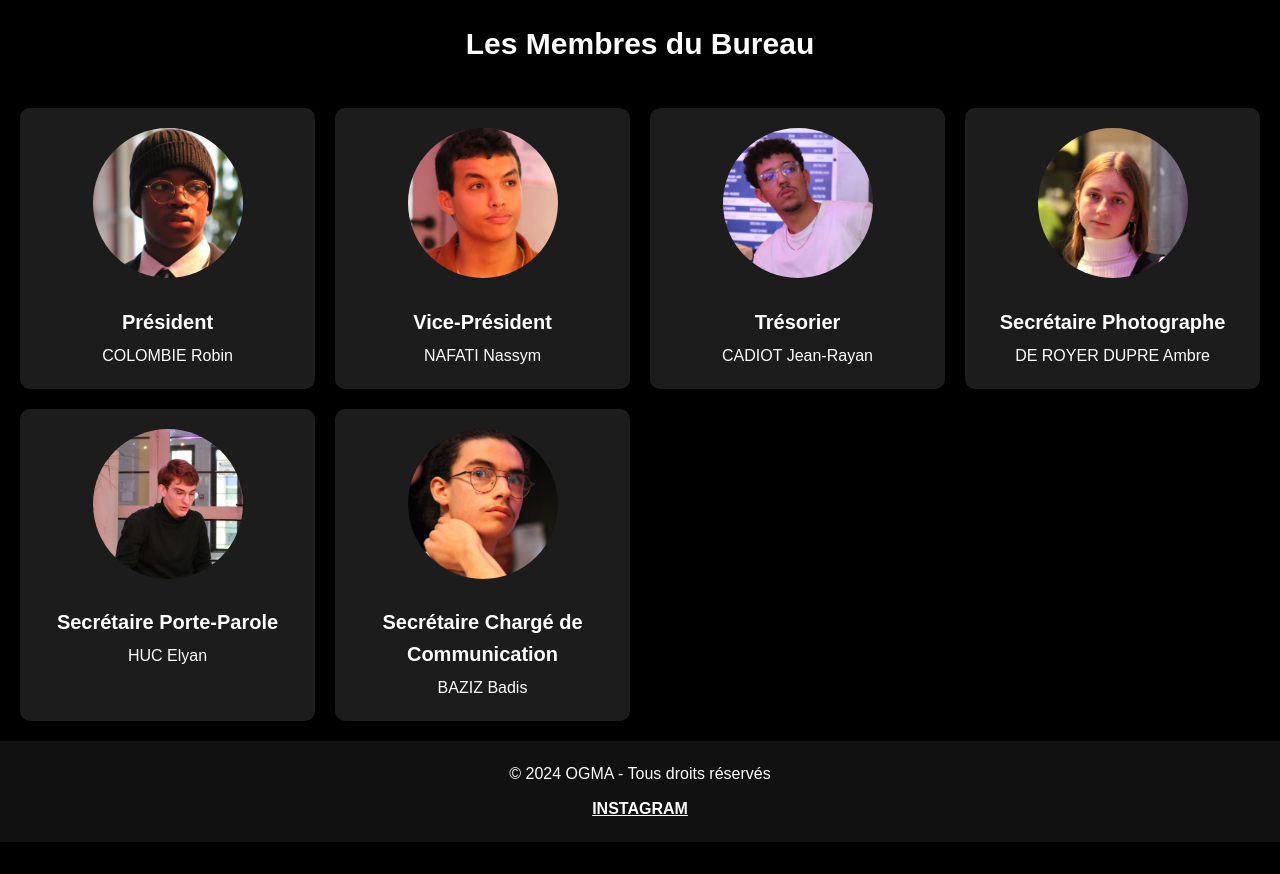
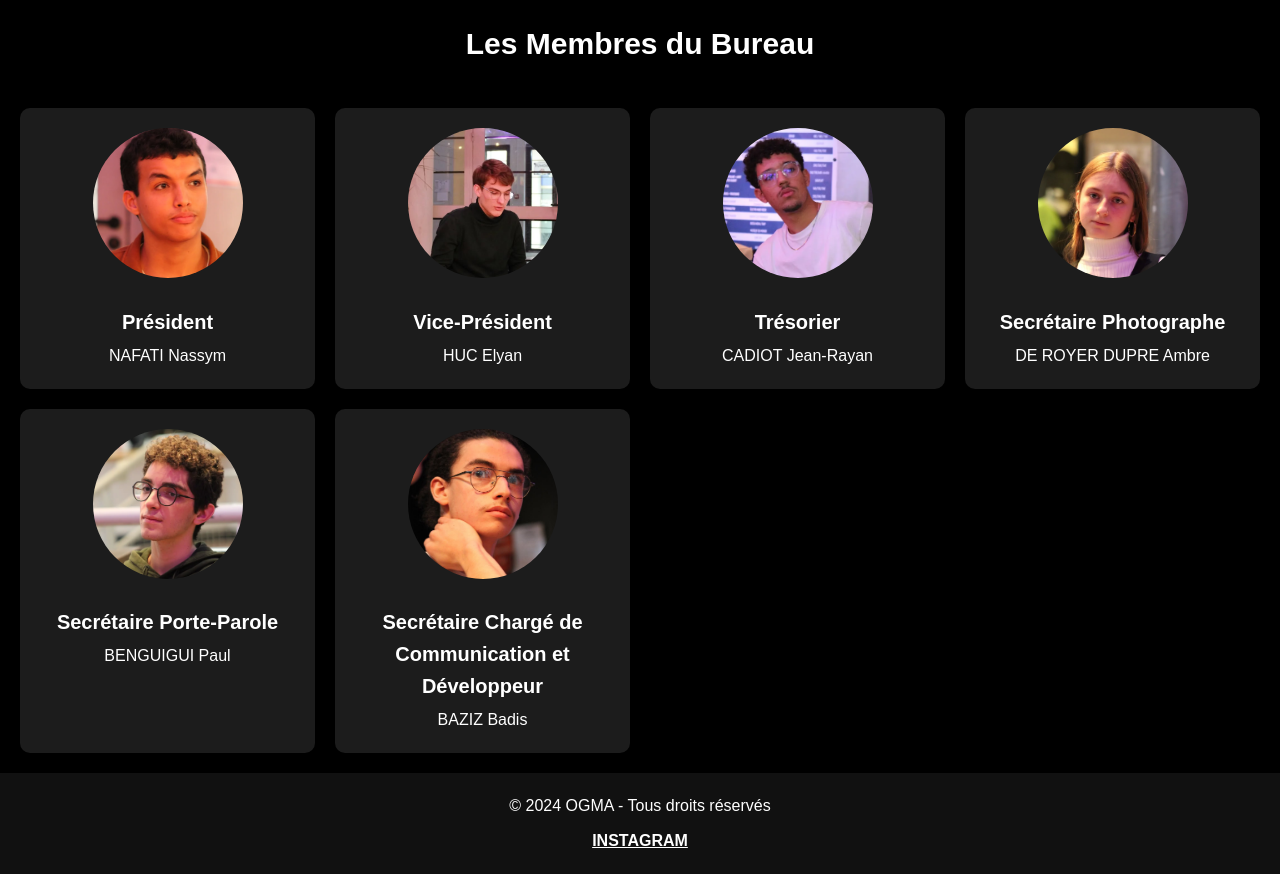
Before and after one commit to Badis213/OGMA, a Flask app: page /bureau-provisoire in a window 1280 px wide. Shown: the part 288-1162 px from the top of the page. Before the commit the page ends 1130 px from the top, so only its background shows below. Run offline with Flask 3, Linux system fonts and the light colour scheme.

Commit message:
Modified bureau html, migrated database

```diff
--- a/app.py
+++ b/app.py
@@ -20,7 +20,7 @@ load_dotenv()
 app.config['SECRET_KEY'] = os.getenv('FLASK_SECRET_KEY')
 app.config['JWT_SECRET_KEY'] = os.getenv('JWT_SECRET_KEY')
 #app.config['SQLALCHEMY_DATABASE_URI'] = f"{os.getenv('DB_URL')}"
-app.config['SQLALCHEMY_DATABASE_URI'] = os.getenv('POSTGRE_URL')
+app.config['SQLALCHEMY_DATABASE_URI'] = os.getenv('SUPABASE_URL')
 app.config['SQLALCHEMY_TRACK_MODIFICATIONS'] = False  # To disable a feature that uses memory for tracking
 
 # Initialisation des extensions
--- a/templates/bureau-provisoire.html
+++ b/templates/bureau-provisoire.html
@@ -56,22 +56,22 @@
             <!-- Présentation du Président -->
             <div class="member">
                 <div class="member-photo">
-                    <img src="../static/img/portraits/portrait-bureau-robin.png" alt="Photo du Président">
+                    <img src="../static/img/portraits/portrait-bureau-nassym.png" alt="Photo du Président">
                 </div>
                 <div class="member-info">
                     <h3>Président</h3>
-                    <p>COLOMBIE Robin</p>
+                    <p>NAFATI Nassym</p>
                 </div>
             </div>
 
             <!-- Présentation du Vice-Président -->
             <div class="member">
                 <div class="member-photo">
-                    <img src="../static/img/portraits/portrait-bureau-nassym.png" alt="Photo du Vice-Président">
+                    <img src="../static/img/portraits/portrait-bureau-elyan.png" alt="Photo du Vice-Président">
                 </div>
                 <div class="member-info">
                     <h3>Vice-Président</h3>
-                    <p>NAFATI Nassym</p>
+                    <p>HUC Elyan</p>
                 </div>
             </div>
 
@@ -100,11 +100,11 @@
             <!-- Présentation du Porte-Parole -->
             <div class="member">
                 <div class="member-photo">
-                    <img src="../static/img/portraits/portrait-bureau-elyan.png" alt="Photo du Porte-Parole">
+                    <img src="../static/img/portraits/photo-bureau-paul.png" alt="Photo du Porte-Parole">
                 </div>
                 <div class="member-info">
                     <h3>Secrétaire Porte-Parole</h3>
-                    <p>HUC Elyan</p>
+                    <p>BENGUIGUI Paul</p>
                 </div>
             </div>
 
@@ -114,7 +114,7 @@
                     <img src="../static/img/portraits/photo-bureau-badis.jpg" alt="Photo du Secrétaire Chargé de Communication">
                 </div>
                 <div class="member-info">
-                    <h3>Secrétaire Chargé de Communication</h3>
+                    <h3>Secrétaire Chargé de Communication et Développeur</h3>
                     <p>BAZIZ Badis</p>
                 </div>
             </div>
```
Also changed, not shown: static/img/portraits/photo-bureau-paul.png (added).
